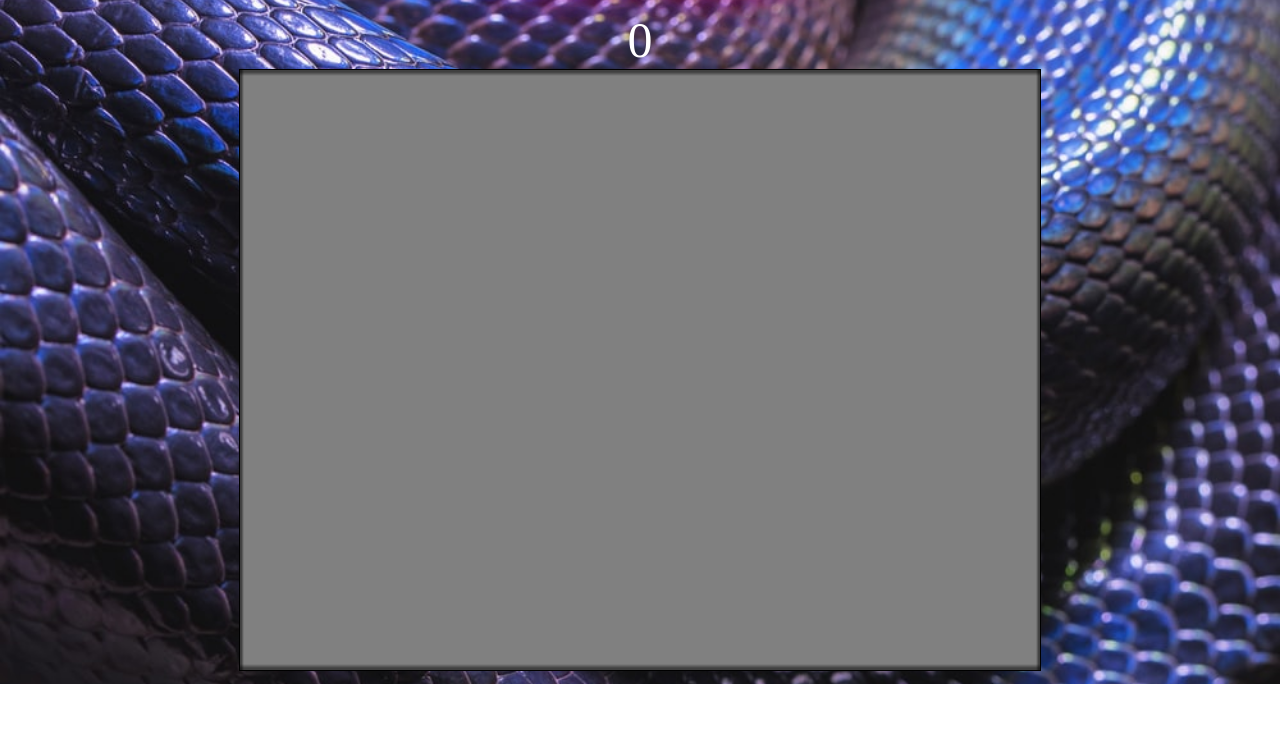
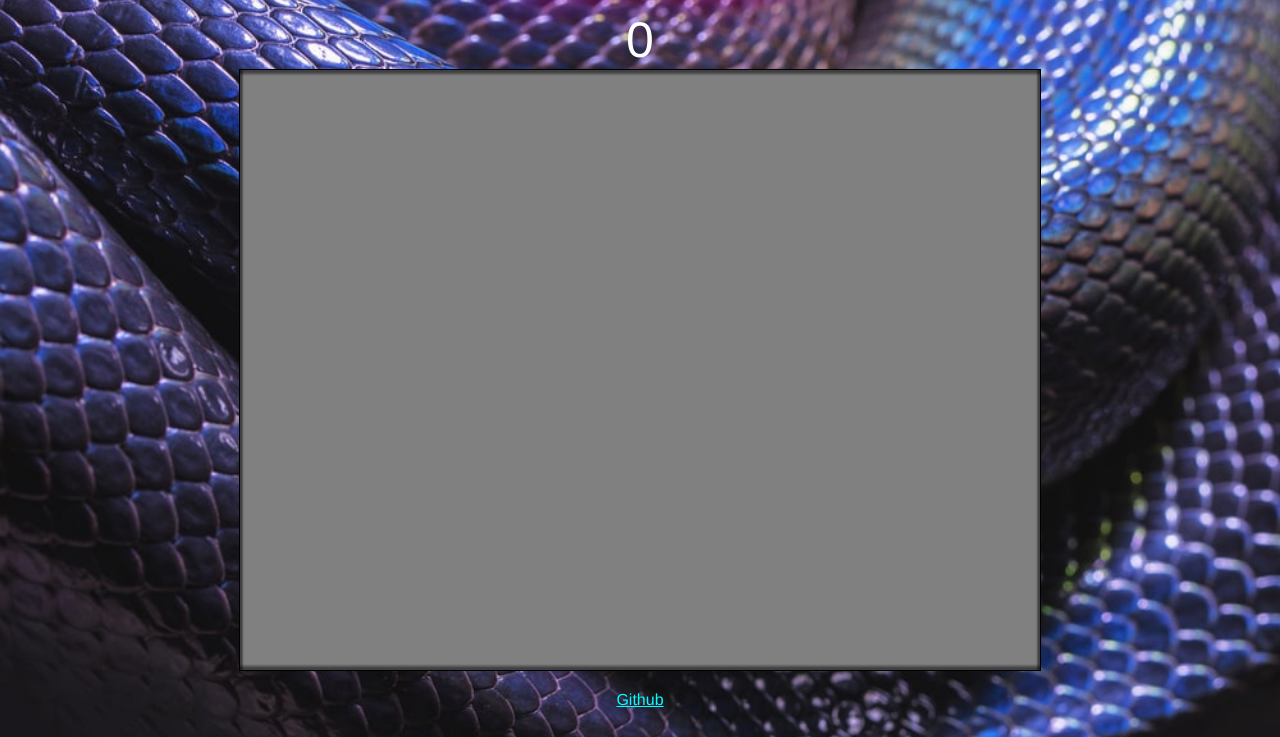
Before and after one commit to fsiino/ts-snake, a website built with webpack: page index.html in a window 1280 px wide. Shown: the part 116-853 px from the top of the page. Before the commit the page ends 800 px from the top, so only its background shows below. Built offline with nearby package versions, Linux system fonts and the light colour scheme.

Commit message:
Add css and github link

```diff
--- a/css/style.css
+++ b/css/style.css
@@ -2,6 +2,11 @@ body {
   background-image: url('./bg1.jpg');
   background-repeat: none;
   background-size: 100%;
+  font-family: 'Franklin Gothic Medium', 'Arial Narrow', Arial, sans-serif;
+}
+
+a {
+  color: cyan;
 }
 
 canvas {
@@ -23,13 +28,17 @@ canvas {
 }
 
 .header {
-  font-family: 'Franklin Gothic Medium', 'Arial Narrow', Arial, sans-serif;
   color: rgb(100, 228, 237);
   -webkit-text-stroke: 1px black;
   font-size: 48px;
   -webkit-animation: glow 1s ease-in-out infinite alternate;
   -moz-animation: glow 1s ease-in-out infinite alternate;
   animation: glow 1s ease-in-out infinite alternate;
+}
+
+footer {
+  text-align: center;
+  padding: 20px;
 }
 
 @-webkit-keyframes glow {
--- a/index.html
+++ b/index.html
@@ -14,5 +14,8 @@
     <div id="score">0</div>
     <canvas id="game"></canvas>
   </div>
-    </body>
+  <footer>
+    <a href="https://github.com/fsiino/ts-snake" target="_blank">Github</a>
+  </footer>
+</body>
 </html>
```
